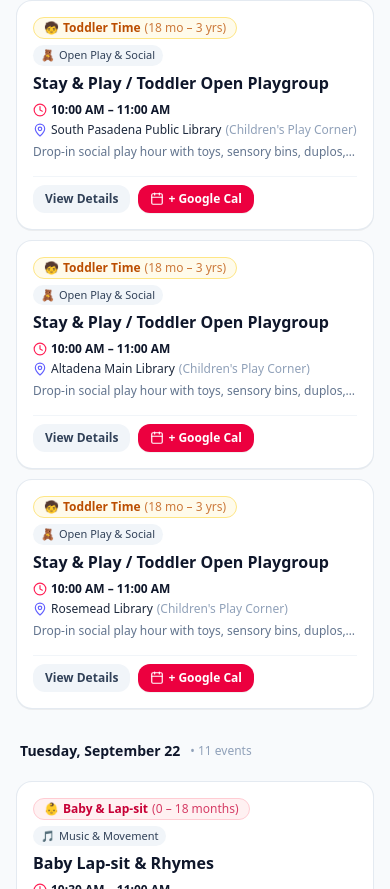
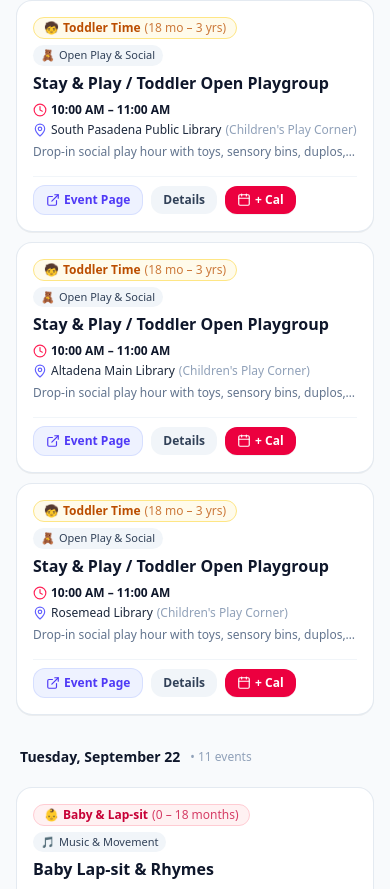
Before and after one commit to nzewail/storytime-radar, a Next.js app: page / in a window 390 px wide. Shown: the part 975-1864 px from the top of the page. Built offline with nearby package versions, Linux system fonts and the light colour scheme; no server answers.

Commit message:
Add direct Event Page link to Agenda cards and EventModal

```diff
--- a/src/components/AgendaView.tsx
+++ b/src/components/AgendaView.tsx
@@ -9,6 +9,7 @@ import {
   Clock,
   MapPin,
   AlertCircle,
+  ExternalLink,
   ChevronLeft,
   ChevronRight,
   ChevronsLeft,
@@ -245,12 +246,25 @@ export default function AgendaView({
 
                       {/* Action buttons */}
                       <div className="flex items-center gap-2 pt-2 sm:pt-0 border-t sm:border-t-0 border-slate-100 dark:border-slate-800 shrink-0">
+                        {event.url && (
+                          <a
+                            href={event.url}
+                            target="_blank"
+                            rel="noopener noreferrer"
+                            className="flex items-center gap-1 px-3 py-1.5 text-xs font-semibold text-indigo-600 dark:text-indigo-400 bg-indigo-50 dark:bg-indigo-950/60 hover:bg-indigo-100 dark:hover:bg-indigo-900/60 rounded-xl transition-colors border border-indigo-200/60 dark:border-indigo-900/60"
+                            title="Open official library event page"
+                          >
+                            <ExternalLink className="w-3.5 h-3.5" />
+                            <span>Event Page</span>
+                          </a>
+                        )}
+
                         <button
                           type="button"
                           onClick={() => onSelectEvent(event)}
                           className="px-3 py-1.5 text-xs font-semibold text-slate-700 dark:text-slate-200 hover:text-slate-900 dark:hover:text-white bg-slate-100 dark:bg-slate-800 hover:bg-slate-200 dark:hover:bg-slate-700 rounded-xl transition-colors"
                         >
-                          View Details
+                          Details
                         </button>
 
                         <a
@@ -261,7 +275,7 @@ export default function AgendaView({
                           title="Add this event to Google Calendar"
                         >
                           <Calendar className="w-3.5 h-3.5" />
-                          <span>+ Google Cal</span>
+                          <span>+ Cal</span>
                         </a>
                       </div>
                     </div>
--- a/src/components/EventModal.tsx
+++ b/src/components/EventModal.tsx
@@ -183,13 +183,28 @@ export default function EventModal({ event, onClose }: EventModalProps) {
 
         {/* Action Buttons */}
         <div className="p-4 bg-slate-50 dark:bg-slate-800/50 border-t border-slate-100 dark:border-slate-800 flex flex-col sm:flex-row items-center justify-between gap-2">
+          <div className="flex items-center gap-2 w-full sm:w-auto">
             <button
               onClick={handleDownloadIcs}
-            className="w-full sm:w-auto flex items-center justify-center gap-1.5 px-3 py-2 text-xs font-medium text-slate-700 dark:text-slate-200 bg-white dark:bg-slate-800 border border-slate-200 dark:border-slate-700 rounded-xl hover:bg-slate-100 dark:hover:bg-slate-700 transition-colors"
+              className="flex-1 sm:flex-none flex items-center justify-center gap-1.5 px-3 py-2 text-xs font-medium text-slate-700 dark:text-slate-200 bg-white dark:bg-slate-800 border border-slate-200 dark:border-slate-700 rounded-xl hover:bg-slate-100 dark:hover:bg-slate-700 transition-colors"
             >
               <Download className="w-3.5 h-3.5 text-slate-500 dark:text-slate-400" />
               <span>Download .ics</span>
             </button>
+
+            {event.url && (
+              <a
+                href={event.url}
+                target="_blank"
+                rel="noopener noreferrer"
+                className="flex-1 sm:flex-none flex items-center justify-center gap-1.5 px-3 py-2 text-xs font-semibold text-indigo-700 dark:text-indigo-300 bg-indigo-50 dark:bg-indigo-950/60 hover:bg-indigo-100 dark:hover:bg-indigo-900/60 border border-indigo-200 dark:border-indigo-800 rounded-xl transition-colors"
+                title="View original event page on library website"
+              >
+                <span>Event Page</span>
+                <ExternalLink className="w-3.5 h-3.5" />
+              </a>
+            )}
+          </div>
 
           <a
             href={googleCalUrl}
```
Lines whose indentation alone changed are shown as unchanged.
